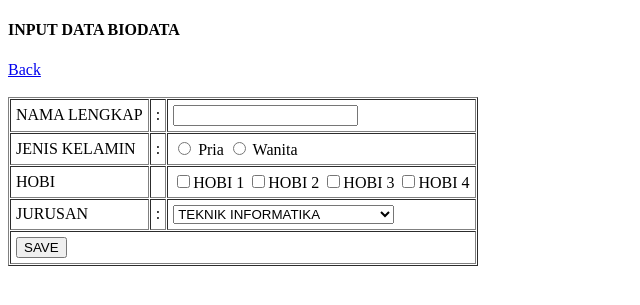
After one commit to rosadi/crud_codeigneter, a CodeIgniter app: page /app_ci/biodata/tambah in a window 1280 px wide. The commit adds this page. Shown: the top 305 px of the page, without its empty margins (0-640 px from the left). Run offline with CodeIgniter, Linux system fonts and the light colour scheme.

Commit message:
crud biodata

```diff
--- /dev/null
+++ b/application/controllers/Biodata.php
@@ -0,0 +1,39 @@
+<?php
+defined('BASEPATH') OR exit('No direct script access allowed');
+
+class Biodata extends CI_Controller {
+
+    public function __construct()
+    {
+        parent:: __construct();
+        $this->load->library('form_validation');
+        $this->load->model('Model_biodata');
+    }
+
+    public function index()
+    {
+        $data_biodata['data_biodata'] = $this->Model_biodata->get_biodata();
+        $this->load->view('biodata/v_data_biodata', $data_biodata);
+    }
+
+    public function tambah()
+    {
+        $this->form_validation->set_rules('nama_lengkap', 'Nama Lengkap', 'required');
+        $this->form_validation->set_rules('jenis_kelamin', 'Jenis Kelamin', 'required');
+
+
+        if ( $this->form_validation->run() === FALSE ) {
+            $this->load->view('biodata/v_tambah_biodata');
+        }else{
+            $this->Model_biodata->set_biodata();
+
+            $this->session->set_flashdata('pesan', 'Data biodata telah ter-input...');
+
+            redirect(base_url('biodata'));
+        }
+    }
+
+}
+
+/* End of file Biodata.php */
+/* Location: ./application/controllers/Biodata.php */
--- /dev/null
+++ b/application/models/Model_biodata.php
@@ -0,0 +1,47 @@
+<?php
+defined('BASEPATH') OR exit('No direct script access allowed');
+
+class Model_biodata extends CI_Model {
+
+    public function get_biodata()
+    {
+        $query = $this->db->get('tbl_biodata');
+        return $query->result_array();
+    }
+
+    public function set_biodata()
+    {
+        $nama_lengkap = htmlspecialchars($this->input->POST('nama_lengkap'));
+        $jenis_kelamin = htmlspecialchars($this->input->POST('jenis_kelamin'));
+        $jurusan       = $this->input->POST('jurusan');
+
+        # meng-input data dengan menggunakan checkbox
+        # hobi ============================================
+        $hobi = $this->input->POST('hobi');
+        @$hobi_implode  = implode(", " , $hobi);
+        if ( $hobi_implode == null ) {
+            # code...
+            $hobi_null = "data hobi tidak di isi";
+        }else{
+            $hobi_ada = "$hobi_implode";
+        }
+        # hasil dari eksekusi jadi hasil_hobi
+        $hasil_hobi = @$hobi_null ." ". @$hobi_ada;
+        # hobi ============================================
+
+        $data = array(
+            'nama_lengkap' => $nama_lengkap,
+            'jenis_kelamin' => $jenis_kelamin,
+            'hobi' => $hasil_hobi,
+            'jurusan' => $jurusan
+        );
+
+        $data = $this->db->insert('tbl_biodata', $data);
+        var_dump($data);
+    }
+
+
+}
+
+/* End of file Model_biodata.php */
+/* Location: ./application/models/Model_biodata.php */
--- /dev/null
+++ b/application/views/biodata/v_tambah_biodata.php
@@ -0,0 +1,58 @@
+<!DOCTYPE html>
+<html>
+<head>
+    <meta charset="utf-8">
+    <meta http-equiv="X-UA-Compatible" content="IE=edge">
+    <title>TAMBAH BIODATA</title>
+    <link rel="stylesheet" href="">
+</head>
+<body>
+
+    <h4>INPUT DATA BIODATA</h4>
+    <a href="<?= base_url('biodata') ?>" title="">Back</a><br><br>
+
+    <?= form_open('biodata/tambah') ?>
+    <table border="1" cellpadding="5" cellspacing="1">
+        <tr>
+            <td>NAMA LENGKAP</td>
+            <td>:</td>
+            <td><input type="text" name="nama_lengkap"></td>
+        </tr>
+        <tr>
+            <td>JENIS KELAMIN</td>
+            <td>:</td>
+            <td>
+                <input type="radio" name="jenis_kelamin" value="Pria"> Pria
+                <input type="radio" name="jenis_kelamin" value="Wanita"> Wanita
+            </td>
+        </tr>
+        <tr>
+            <td>HOBI</td>
+            <td></td>
+            <td>
+                <input type="checkbox" name="hobi[]" value="hobi 1">HOBI 1
+                <input type="checkbox" name="hobi[]" value="hobi 2">HOBI 2
+                <input type="checkbox" name="hobi[]" value="hobi 3">HOBI 3
+                <input type="checkbox" name="hobi[]" value="hobi 4">HOBI 4
+            </td>
+        </tr>
+        <tr>
+            <td>JURUSAN</td>
+            <td>:</td>
+            <td>
+                <select name="jurusan">
+                    <option value="TIK">TEKNIK INFORMATIKA</option>
+                    <option value="TKJ">TEKNIK KOMPUTER JARINGAN</option>
+                    <option value="TPM">TEKNIK PERMESINAN</option>
+                    option
+                </select>
+            </td>
+        </tr>
+        <tr>
+            <td colspan="3"><input type="submit" name="save" value="SAVE"></td>
+        </tr>
+    </table>
+    <?= form_close() ?>
+    <?= validation_errors() ?>
+</body>
+</html>
--- a/application/views/welcome_message.php
+++ b/application/views/welcome_message.php
@@ -71,7 +71,8 @@ defined('BASEPATH') OR exit('No direct script access allowed');
 	<h1>Welcome to CodeIgniter Adiii!</h1>
 
 	<div id="body">
-		<a href="<?= base_url('Barang') ?>" title="">Data Barang</a>
+		<li><a href="<?= base_url('Barang') ?>" title="">Data Barang</a></li>
+		<li><a href="<?= base_url('Biodata') ?>" title="">Biodata</a></li>
 	</div>
 
 	<p class="footer">Page rendered in <strong>{elapsed_time}</strong> seconds. <?php echo  (ENVIRONMENT === 'development') ?  'CodeIgniter Version <strong>' . CI_VERSION . '</strong>' : '' ?></p>
```
Also changed, not shown: application/views/biodata/v_data_biodata.php (added, +43 -0 lines).
